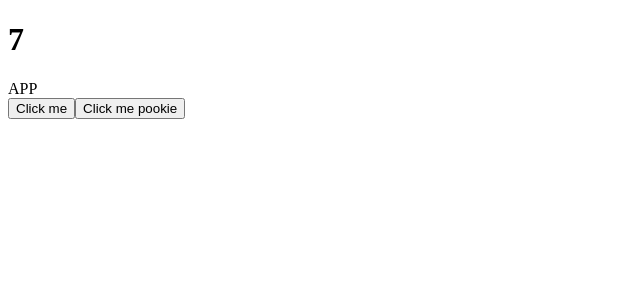
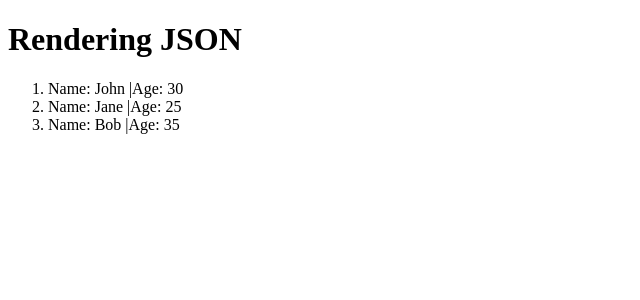
Before and after one commit to itsam-13/React, a React (Vite) app: page / in a window 1280 px wide. Shown: the top 300 px of the page, without its empty margins (0-640 px from the left). Built offline with nearby package versions, Linux system fonts and the light colour scheme.

Commit message:
Rendering  Json

```diff
--- a/src/App.jsx
+++ b/src/App.jsx
@@ -1,28 +1,55 @@
-const App = () => {
+// const App = () => {
 
-  //non parameterized function
-  const handleClick = () => {
-    alert("Button clicked")
-  }
-  //parameterized function
-  const handleNewClick = (msg) => {
-    alert(msg)
-  }
-  //calling a parameterized function inside a non parameterized function
-  //const wrapperHandler = () => handleNewClick("Hello, Pookie!")
+//   //non parameterized function
+//   const handleClick = () => {
+//     alert("Button clicked")
+//   }
+//   //parameterized function
+//   const handleNewClick = (msg) => {
+//     alert(msg)
+//   }
+//   //calling a parameterized function inside a non parameterized function
+//   //const wrapperHandler = () => handleNewClick("Hello, Pookie!")
 
 
-  //passed reference of the function to the button
+//   //passed reference of the function to the button
+//   return (
+
+//     <>
+//     <h1>{3+4}</h1>
+//     <div>APP</div>
+//     <button onClick={handleClick}>Click me</button>
+
+//     <button onClick={() => handleNewClick("Hello, Pookie!")}>Click me pookie</button>
+
+//     </>
+//   )
+// }
+
+
+const App = () => {
+  const profiles = [
+    {name: "John", age: 30},
+    {name: "Jane", age: 25 },
+    {name: "Bob", age: 35}
+  ];
+
+  const data = profiles.map((profiles, index) =>{
+    console.log(profiles,index)
+    return (<li key = {index}>
+      <span>Name: {profiles.name}</span> |
+      <span>Age: {profiles.age}</span>
+    </li>)
+  });
+
+console.log(data)
+
   return (
+    <div>
+      <h1>Rendering JSON</h1>
+      <ol>{data}</ol>
 
-    <>
-    <h1>{3+4}</h1>
-    <div>APP</div>
-    <button onClick={handleClick}>Click me</button>
-
-    <button onClick={() => handleNewClick("Hello, Pookie!")}>Click me pookie</button>
-
-    </>
+    </div>
   )
 }
 
```
